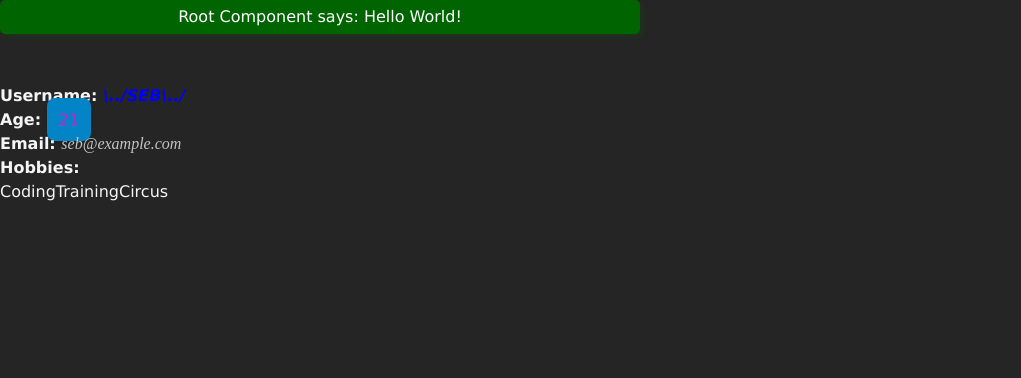
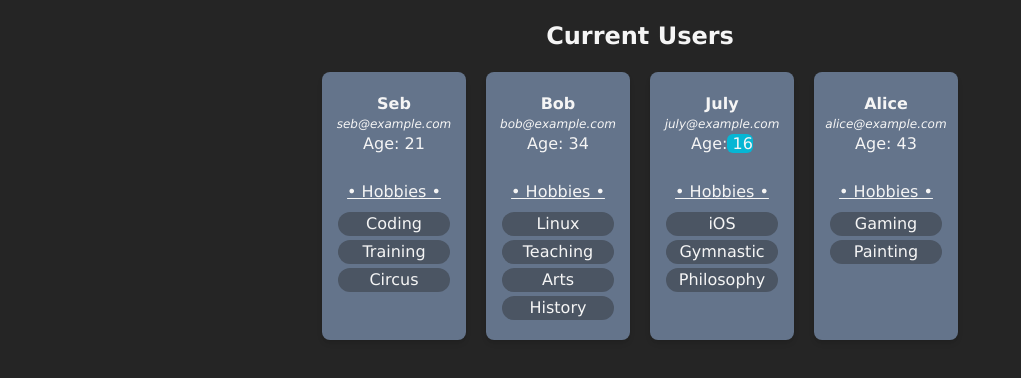
Before and after one commit to Sebssekk/k-react-course, a React (Vite) app: page / in a window 1280 px wide. Shown: the top 378 px of the page, without its empty margins (0-1021 px from the left). Built offline with nearby package versions, Linux system fonts and the light colour scheme.

Commit message:
Dynamic Rendering (+ tailwind style)

```diff
--- a/src/App.jsx
+++ b/src/App.jsx
@@ -1,15 +1,10 @@
-import { UserProfile } from "./components/UserProfile"
+import { UsersList } from "./components/UsersList"
 
-import styles from "./styles/userProfile.module.sass"
 
 export const App = () => {
     return (
     <>
-        <h1 className={styles.card}>
-            Root Component says:
-            Hello World!
-        </h1>
-        <UserProfile/>
+        <UsersList/>
     </>
     )
 }
--- /dev/null
+++ b/src/components/UsersList.jsx
@@ -0,0 +1,55 @@
+export const UsersList = () => {
+    const users= [
+        {
+            age: 21,
+            username: "Seb",
+            hobbies: ["Coding", "Training", "Circus"],
+            email: "seb@example.com",
+        },
+        {
+            age: 34,
+            username: "Bob",
+            hobbies: ["Linux", "Teaching", "Arts","History"],
+            email: "bob@example.com",
+        },
+        {
+            age: 16,
+            username: "July",
+            hobbies: ["iOS", "Gymnastic", "Philosophy",],
+            email: "july@example.com",
+        },
+        {
+            age: 43,
+            username: "Alice",
+            hobbies: ["Gaming", "Painting",],
+            email: "alice@example.com",
+        },
+
+    ]
+
+    return <div>
+        <section>
+            <h1 className="text-2xl font-bold text-center p-5">Current Users</h1>
+            <div className="flex gap-5 justify-center">
+            {users.map(u => (
+                <div className="flex flex-col py-5 bg-slate-500 shadow-md w-36 rounded-lg">
+                    <h1 className="font-semibold text-center">{u.username}</h1>
+                    <p className="italic text-center text-xs">{u.email}</p>
+                    <p className="text-center">
+                        <span className="font-thin">Age:</span>
+                        <span className={u.age < 18 ? "bg-cyan-500 rounded-md":''}> {u.age}</span></p>
+                    <br/>
+                    <div>
+                        <p className="text-center underline pb-2">&#x2022; Hobbies &#x2022;</p>
+                        <ul className="flex flex-col gap-1 items-center">
+                            {u.hobbies.map(h =>
+                                <li className="bg-gray-600 w-28 rounded-xl text-center justify-center">{h}</li>
+                                )}
+                        </ul>
+                    </div>
+                </div>
+            ))}
+            </div>
+        </section>
+    </div>
+}
```
